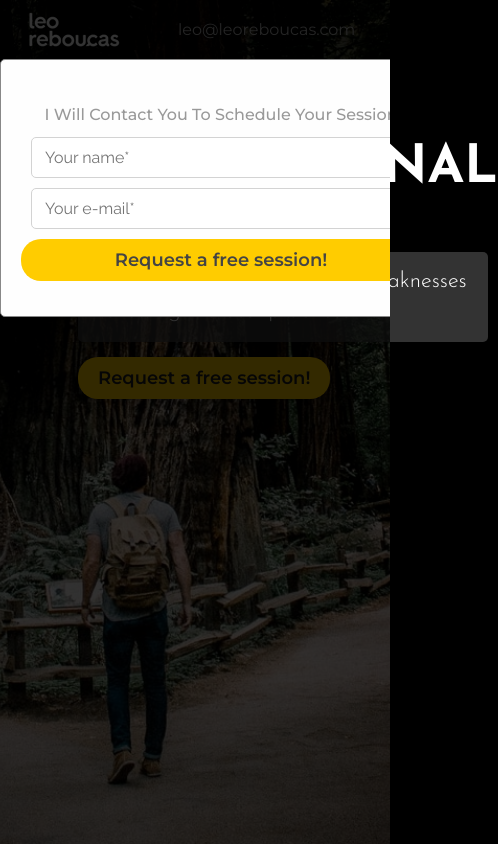
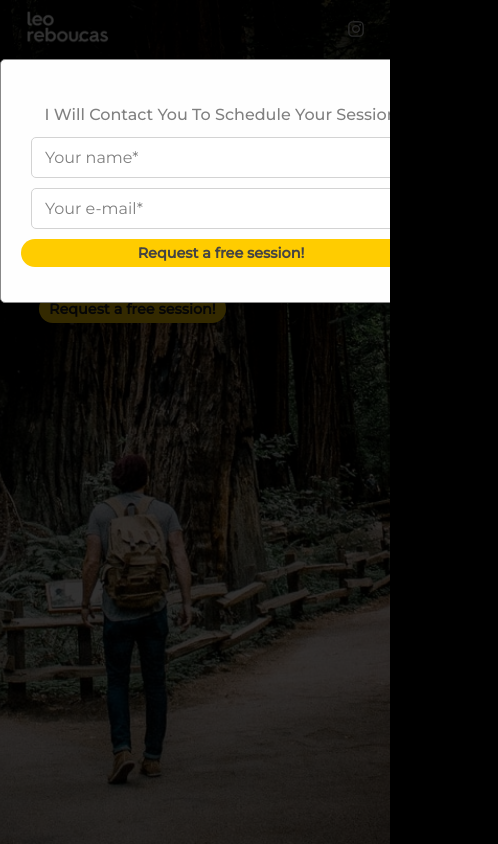
Before and after one commit to leoreboucas/desktop-tutorial, a plain HTML site: page index.html in a window 390 px wide. Both pictures are taken after a click on the button "Request a free session!". Shown: the whole page, 498 px wide, since content can reach past the window. Drawn offline with Linux system fonts and the light colour scheme; a web font is replaced by a local one.

Commit message:
Responsive Phones

```diff
--- a/index.html
+++ b/index.html
@@ -5,25 +5,18 @@
     <meta name="viewport" content="width=device-width, initial-scale=1.0">
     <title>Leo Rebouças</title>
     <link rel="stylesheet" href="style.css">
-    <link href="https://fonts.googleapis.com/css2?family=Quicksand:wght@300;400;700&display=swap" rel="stylesheet">
-    <link href="https://fonts.googleapis.com/css2?family=Mrs+Saint+Delafield&display=swap" rel="stylesheet">
-    <link href="https://fonts.googleapis.com/css2?family=Nothing+You+Could+Do&display=swap" rel="stylesheet">
-    <link href="https://fonts.googleapis.com/css2?family=Montserrat:wght@300;400;500;600;700;900&display=swap" rel="stylesheet">
-    <link href="https://fonts.googleapis.com/css2?family=Raleway:wght@100;200;300;400;500;600;700&display=swap" rel="stylesheet">
-    <link href="https://fonts.googleapis.com/css2?family=Oswald:wght@700&display=swap" rel="stylesheet">
-    <link href="https://fonts.googleapis.com/css2?family=Josefin+Sans:wght@300;400;500;600;700&display=swap" rel="stylesheet">
+    <link href="https://fonts.googleapis.com/css2?family=Montserrat:wght@400;500&display=swap" rel="stylesheet">
+    <link href="https://fonts.googleapis.com/css2?family=Josefin+Sans:wght@300;700&display=swap" rel="stylesheet">
     <link rel="icon" href="images/brand_leoreboucas_favicon.png" type="image/png">
 </head>
 <body>
     <div class="container">
             <div class="imageTop">
                 <header class="menu">
-                    <div class="logo">
-                        <img src="images/brand_leoreboucas_header.png">
-                    </div>
+                    <img class="logo" src="images/brand_leoreboucas_header.png">
                     <nav>
                         <ul>
-                            <li>leo@leoreboucas.com</li>
+                            <!-- <li>leo@leoreboucas.com</li> -->
                             <li><a href="https://instagram.com/leoreboucas" target="_blank"><img src="images/instagram-brands.svg"></a></li>
                         </ul>
                     </nav>
@@ -38,7 +31,7 @@
                         <div class="modal-content">
                             <span class="close">&times;</span>
                             <div class="form-modal">
-                                <p class="form-modal-p title-modal">I will contact you to schedule your session</p>
+                                <p class="title-modal">I will contact you to schedule your session</p>
                                 <p class="form-modal-msg form-modal-error" id="validationName"></p>
                                 <input type="text" id="name" placeholder="Your name*" class="input-modal">
                                 <p class="form-modal-msg form-modal-error" id="validationEmail"></p>
--- a/script.js
+++ b/script.js
@@ -162,7 +162,7 @@ var txt = "You want to improve your work life,";
 var speed = 60;
 var speedButton = 480;
 
-document.getElementById("pitch-02").style.display = "none";
+//document.getElementById("pitch-02").style.display = "none";
 function typeWriter() {
     if (i < txt.length) {
         document.getElementById("pitch-01").innerHTML += txt.charAt(i);
--- a/style.css
+++ b/style.css
@@ -53,13 +53,9 @@ section header h2 {
     flex-direction: column;
     justify-content: center;
     align-items: flex-start;
-
-    /* height: 500px; */
-    /* width: 800px; */
     margin: 0;
     margin-top: 7%;
     margin-left: 20%;
-    /* background-color: aquamarine; */
 }
 
 h1 {
@@ -424,6 +420,7 @@ span {
     text-align: center;
     margin: 0 10px 13px 10px;
     color: #808080;
+    font-weight: 500;
 }
 
 .form-modal-p {
@@ -452,10 +449,16 @@ span {
 input {
     margin: 0 10px 10px 10px;
     padding: 10px 13px;
-    font-family: 'Raleway', sans-serif;
+    font-family: 'Montserrat', sans-serif;
     font-size: 1rem;
+    font-weight: 400;
+    color: #808080;
     border: 1px lightgray solid;
     border-radius: 5px;
+}
+
+::placeholder {
+    color: #808080;
 }
 
 .input-contact {
@@ -692,18 +695,86 @@ strong {
 
 }
 
-.glow {
-    animation: glow 1s ease-in-out infinite alternate;
-  }
 
-  @-webkit-keyframes glow {
-    from {
-        background-color: #ffc400;
-        transform: scale(1);
+
+
+@media only screen and (max-width: 575.98px) {
+
+    .pHeader {
+        margin-top: 15%;
+        margin-left: 10%;
+        margin-right: 10%;
     }
 
-    to {
-        background-color: #ffea4e;
-        transform: scale(1.1);
+    h1 {
+        font-size: 2.35rem;
+        width: 90px;
     }
+
+    h5 {
+        font-size: 1rem;
+        line-height: 1.1;
+        width: 270px;
+        padding: 7px 10px;
+        margin: 4px 0 10px 0;
+    }
+
+    button {
+        margin: 0px 5px;
+        font-size: 0.9rem;
+        padding: 5px 10px;
+    }
+
+    li {
+        padding: 20px 5px;
+        float: left;
+        font-size: 0.7rem;
+    }
+/*
+    .logo {
+        margin-top: 10px;
+        width: 64px;
+        height: 35px;
+    } */
+
+    .imageTop{
+        background-position: bottom;
+        background-size: cover;
+    }
+
+
+
+    /* body {
+        overflow-x: hidden;
+    }
+    .pHeader {
+        margin-top: 7%;
+        margin-left: 5%;
+    }
+
+    h1 {
+        font-size: 1.35rem;
+        width: 90px;
+    }
+
+    h5 {
+        font-size: 0.75rem;
+        line-height: 1.35;
+
+        width: 145px;
+        padding: 7px 10px;
+        margin: 4px 0 10px 0;
+    }
+
+    button {
+        margin: 0px 5px;
+        font-size: 0.7rem;
+        padding: 5px 10px;
+    }
+
+    li {
+        padding: 20px;
+        float: left;
+        font-size: 0.7rem;
+    } */
   }
```
Also changed, not shown: 1 other file.
